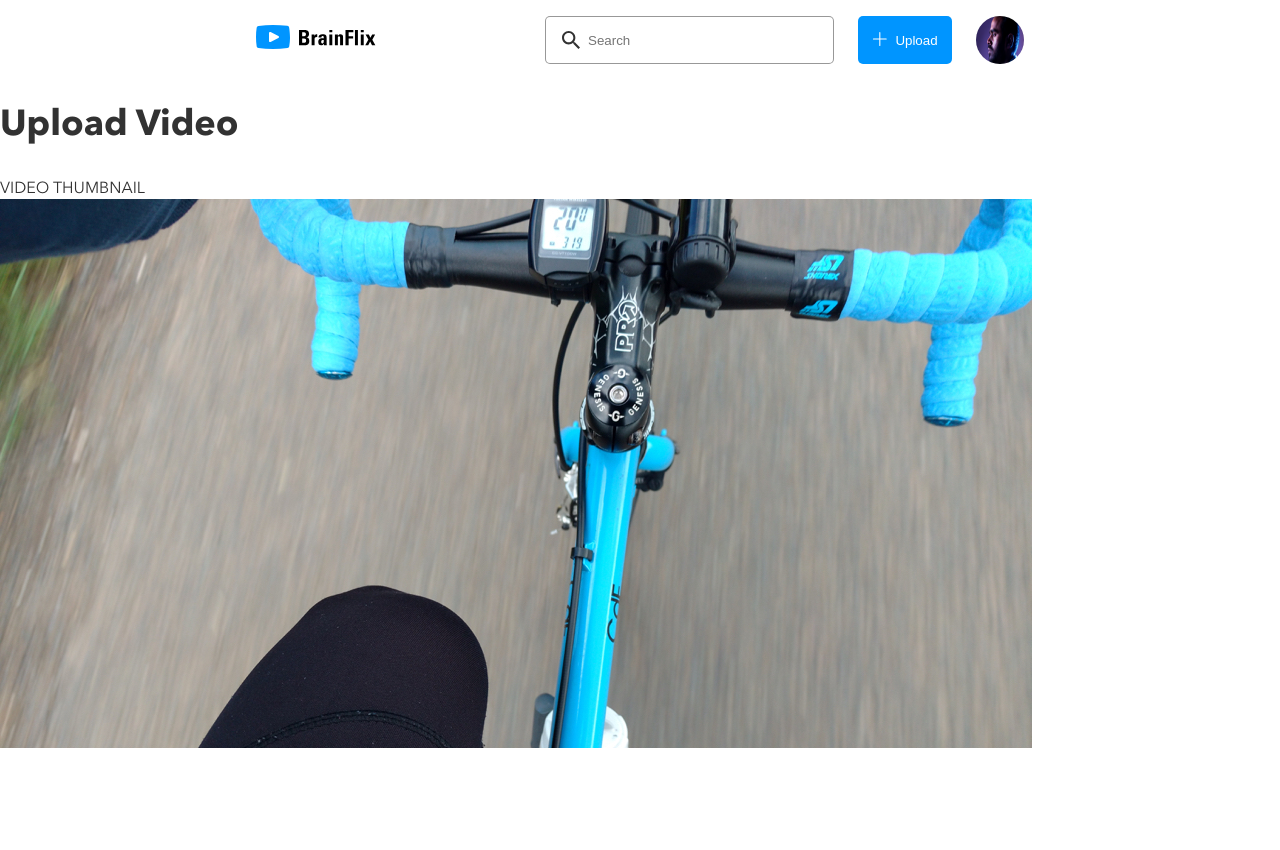
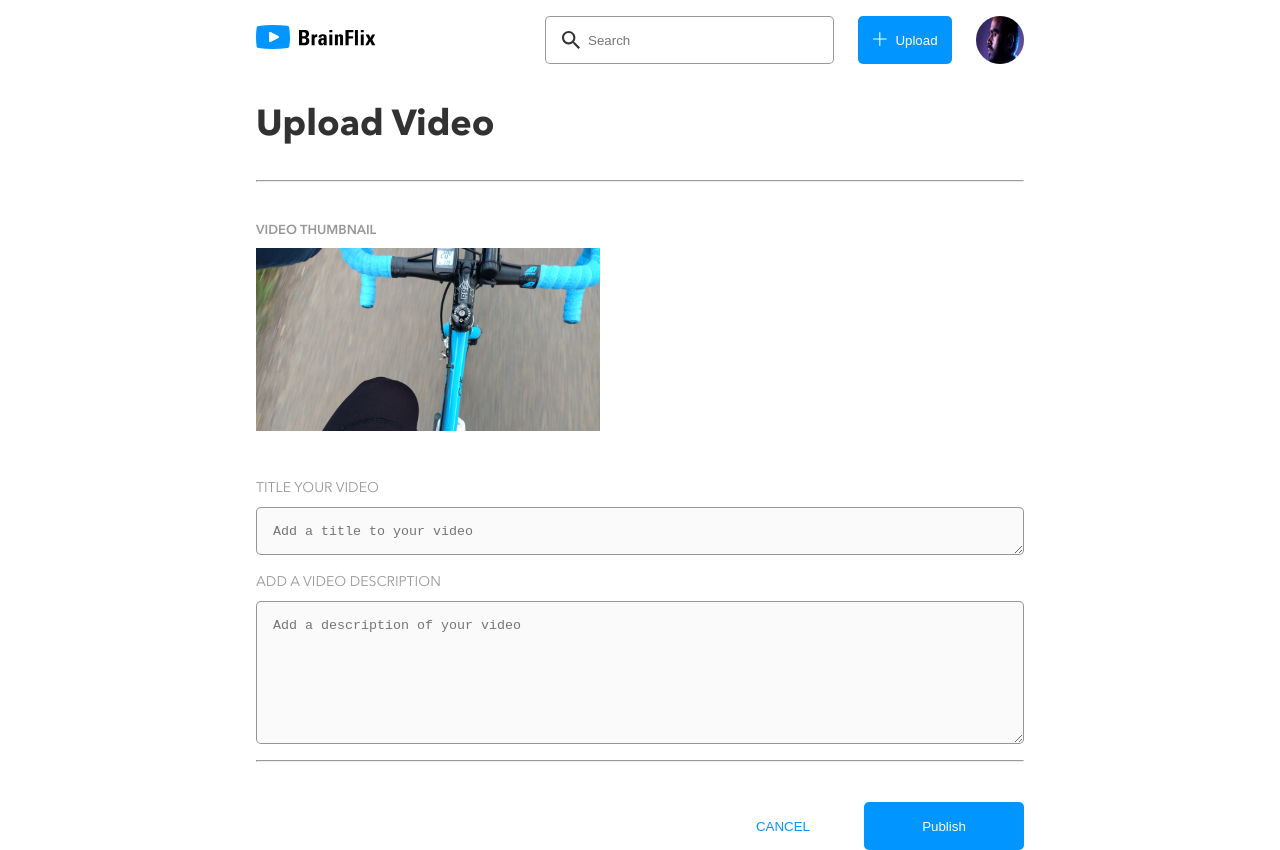
Before and after one commit to cjrl-98/christian-lagasca-brainflix, a React (Create React App) app in the folder sprint-2/: page /upload in a window 1280 px wide. Before the commit the page ends 800 px from the top, so only its background shows below. Built offline with nearby package versions, Linux system fonts and the light colour scheme.

Commit message:
finished sprint requirements, cleaning up code

```diff
--- a/sprint-2/src/components/CommentsContainer/CommentsContainer.jsx
+++ b/sprint-2/src/components/CommentsContainer/CommentsContainer.jsx
@@ -27,7 +27,7 @@ class CommentsContainer extends React.Component {
             channelImg={this.props.channelImg}
             alt={this.props.alt}
           />
-          <FormInput type="text" name="comment" placeholder="placeholder" label="JOIN THE CONVERSATION">
+          <FormInput type="text" name="comment" placeholder="Write comment here" label="JOIN THE CONVERSATION" formClass="comment__form-input">
             <Button className="form__button" text="COMMENT" name="comment" />
           </FormInput>
         </div>
--- a/sprint-2/src/components/CommentsContainer/CommentsContainer.scss
+++ b/sprint-2/src/components/CommentsContainer/CommentsContainer.scss
@@ -15,10 +15,14 @@
     }
   }
 
-  .comment__form-input {
+  .comment__form-input{
     display: flex;
     flex-direction: column;
     @include tablet(){
       flex-direction: row;
+      margin-left: 16px;
+    }
+    @include desk-plus(){
+      margin-left: 24px;
     }
   }
--- a/sprint-2/src/components/FormInput/FormInput.jsx
+++ b/sprint-2/src/components/FormInput/FormInput.jsx
@@ -5,7 +5,7 @@ import './FormInput.scss';
 export default class FormInput extends React.Component{
     render(){
         return(
-            <form className="comment__form-input">
+            <form className={`form-input ${this.props.formClass}`}>
                 <div className="form">
                 <label className="form__label label">{this.props.label}</label>
                 <textarea
--- a/sprint-2/src/components/FormInput/FormInput.scss
+++ b/sprint-2/src/components/FormInput/FormInput.scss
@@ -3,12 +3,6 @@
   .form {
     display: flex;
     flex-direction: column;
-    @include tablet(){
-      margin-left: 16px;
-    }
-    @include desk-plus(){
-      margin-left: 24px;
-    }
     &__channel-img{
       margin-top: 28px;
       align-self: flex-start;
@@ -37,6 +31,7 @@
       }
     }
     &__input {
+      background-color: #FAFAFA;
       height: 48px;
       border: none;
       margin-bottom: 16px;
--- a/sprint-2/src/components/Header/Header.jsx
+++ b/sprint-2/src/components/Header/Header.jsx
@@ -20,9 +20,10 @@ const Header = props => {
                 <nav className="header__nav">
                     <input className="nav__search" type="text" placeholder="Search" name="nav__search" required/>
                     <div className="nav__upload-dp">
-                        <Button
+                        <Link to="/upload"><Button
                             text="Upload"
                             childNodes={<span className="nav__add-icon"><img src={uploadIcon} alt='button icon'></img></span>}/>
+                        </Link>
                         <ChannelPhoto
                             className="nav__profile-pic"
                             channelImg={profilePic}
--- a/sprint-2/src/components/UploadContainer/UploadContainer.jsx
+++ b/sprint-2/src/components/UploadContainer/UploadContainer.jsx
@@ -1,16 +1,51 @@
 import React from 'react';
 
 import './UploadContainer.scss';
+import FormInput from '../FormInput/FormInput';
+import Button from '../Button/Button';
 import uploadPreview from '../../Assets/Images/Upload-video-preview.jpg';
 
 export default class UploadContainer extends React.Component {
     render(){
         return(
+            // <section className="upload">
+            //     <h1 className="upload__title">Upload Video</h1>
+            //     <hr className="upload-divider"/>
+            //     <div className="upload__container">
+                    // <div>
+                    //     <p className="upload__thumbnail-title label">VIDEO THUMBNAIL</p>
+                    //     <img className="upload__thumbnail-img" src={uploadPreview}/>
+                    // </div>
+            //         <div className="upload__forms">
+            //             <FormInput label="TITLE YOUR VIDEO" placeholder="Add a title to your video" textAreaClass="upload__title-form"></FormInput>
+            //             <FormInput label="ADD A VIDEO DESCRIPTION" placeholder="Add a description of your video" textAreaClass="upload__description-form"></FormInput>
+            //         </div>
+            //     </div>
+            //     <hr className="upload-divider"/>
+            //     <div className="upload__button-container">
+            //             <button className="upload__cancel-btn">CANCEL</button>
+            //             <Button text="Publish" className="upload__publish-btn"></Button>
+            //     </div>
+            // </section>
             <section className="upload">
-                <h1 className="upload__title">Upload Video</h1>
-                <div>
-                    <p className="upload__thumbnail-title">VIDEO THUMBNAIL</p>
-                    <img className="upload__thumbnail-img" src={uploadPreview}/>
+                <div className="upload__container">
+                    <h1 className="upload__title">Upload Video</h1>
+                    <hr className="hr-divider upload-divider"/>
+                    <div className="upload__form-container">
+                        <div>
+                            <p className="upload__thumbnail-title label">VIDEO THUMBNAIL</p>
+                            <img className="upload__thumbnail-img" src={uploadPreview} alt="upload preview"/>
+                        </div>
+                        <div className="upload__forms">
+                            <FormInput label="TITLE YOUR VIDEO" placeholder="Add a title to your video" textAreaClass="upload__title-form"></FormInput>
+                            <FormInput label="ADD A VIDEO DESCRIPTION" placeholder="Add a description of your video" textAreaClass="upload__description-form"></FormInput>
+                        </div>
+                    </div>
+                    <hr className="hr-divider upload-divider"/>
+                    <div className="upload__button-container">
+                        <button className="upload__cancel-btn">CANCEL</button>
+                        <Button text="Publish" className="upload__publish-btn"></Button>
+                    </div>
                 </div>
             </section>
         );
--- a/sprint-2/src/components/UploadContainer/UploadContainer.scss
+++ b/sprint-2/src/components/UploadContainer/UploadContainer.scss
@@ -1,7 +1,154 @@
 @import "../../Scss/mixin.scss";
 
+// .upload{
+//     display: flex;
+//     flex-direction: column;
+//     justify-content: center;
+//     align-items: center;
+//     width: 100%;
+//     margin:0px 16px;
+//     @include tablet(){
+//         margin: 0;
+//     }
+// }
+
+// .upload__container{
+//     display: flex;
+//     flex-direction: column;
+//     width: 100%;
+//     @include tablet(){
+//         max-width: 720px;
+//     }
+//     @include desk-plus(){
+//         max-width: 1080px;
+//         flex-direction: row;
+//     }
+// }
+
+// .upload__title{
+//     width: 100%;
+//     @include h1-mobile();
+//     margin-top: 24px;
+//     margin-bottom: 32px;
+//     @include tablet(){
+//         max-width: 720px;
+//         @include h1-web();
+//     }
+//     @include desk-plus(){
+//         max-width: 1080px;
+//     }
+// }
+
+// .upload__thumbnail-title{
+//     @include paragraph-mobile();
+//     font-weight: 500;
+//     margin-bottom: 8px;
+//    @include desk-plus(){
+//         @include paragraph-web();
+//    }
+// }
+
+// .upload__thumbnail-img{
+//     width: 288px;
+//     height: 153px;
+//     margin-bottom: 40px;
+//     @include tablet(){
+//        width: 344px;
+//        height: 183px;
+//     }
+// }
+
+// .upload__forms{
+//     font-weight: 500;
+//     @include desk-plus(){
+//         margin-left: 24px;
+//     }
+// }
+// .upload__title-form{
+//     @include tablet(){
+//         width: 720px;
+//         max-width: 720px;
+//     }
+// }
+
+// .upload__description-form{
+//     height: 143px;
+//     margin-bottom: 32px;
+//     @include tablet(){
+//         width: 720px;
+//         max-width: 720px;
+//         margin-bottom: 40px;
+//     }
+// }
+// .upload__button-container{
+//     width: 100%;
+//     display: flex;
+//     flex-direction: column;
+//     margin-top: 8px;
+//     @include tablet(){
+//         max-width: 720px;
+//         flex-direction: row;
+//         margin-top: 16px;
+//         justify-content: flex-end;
+//     }
+//     @include desk-plus(){
+//         max-width: 1080px;
+//     }
+// }
+// .upload__cancel-btn{
+//     order: 1;
+//     background: none;
+//     color: #0095FF;
+//     width: 95%;
+//     @include tablet(){
+//         width: initial;
+//         order: 0;
+//         margin-right: 48px;
+//     }
+// }
+// .upload__publish-btn{
+//     width: 95%;
+//     margin-bottom: 24px;
+//     @include tablet(){
+//         width: 160px;
+//         margin-bottom: 0;
+//     }
+// }
+
+// .upload-divider{
+//     width: 100%;
+//     height: 1px;
+//     margin-bottom: 24px;
+//     @include tablet(){
+//         max-width: 720px;
+//     }
+//     @include tablet(){
+//         max-width: 1080px;
+//     }
+//   }
+.upload-divider{
+    @include tablet(){
+        margin-bottom: 40px;
+    }
+}
 .upload{
-    max-width: 1080px;
+    display: flex;
+    flex-direction: column;
+    align-items: center;
+    margin: 0 16px;
+    @include tablet(){
+        margin: 0 24px;
+    }
+}
+
+.upload__container{
+    width: 100%;
+    @include tablet(){
+        max-width: 768px;
+    }
+    @include desk-plus(){
+        max-width: 1080px;
+    }
 }
 
 .upload__title{
@@ -12,3 +159,71 @@
         @include h1-web();
     }
 }
+.upload__thumbnail-title{
+    @include paragraph-mobile();
+    font-weight: 500;
+    margin-bottom: 8px;
+   @include desk-plus(){
+        @include paragraph-web();
+   }
+}
+
+.upload__thumbnail-img{
+    width: 288px;
+    height: 153px;
+    margin-bottom: 40px;
+    @include tablet(){
+       width: 344px;
+       height: 183px;
+    }
+}
+.upload__form-container{
+    @include desk-plus(){
+        display: flex;
+    }
+}
+.upload__forms{
+    width: 100%;
+    @include desk-plus(){
+        margin-left: 24px;
+    }
+}
+.upload__description-form{
+    height: 143px;
+    @include desk-plus(){
+        height:94px;
+    }
+}
+.upload__button-container{
+        width: 100%;
+        display: flex;
+        flex-direction: column;
+        margin-top: 8px;
+        @include tablet(){
+            flex-direction: row;
+            margin-top: 16px;
+            justify-content: flex-end;
+        }
+        @include desk-plus(){
+            max-width: 1080px;
+        }
+    }
+    .upload__cancel-btn{
+        order: 1;
+        background: none;
+        color: #0095FF;
+        width: 95%;
+        @include tablet(){
+            width: initial;
+            order: 0;
+            margin-right: 48px;
+        }
+    }
+    .upload__publish-btn{
+        width: 95%;
+        margin-bottom: 24px;
+        @include tablet(){
+            width: 160px;
+            margin-bottom: 0;
+        }
+    }
```
Also changed, not shown: sprint-2/src/App.js (+5 -3 lines).
